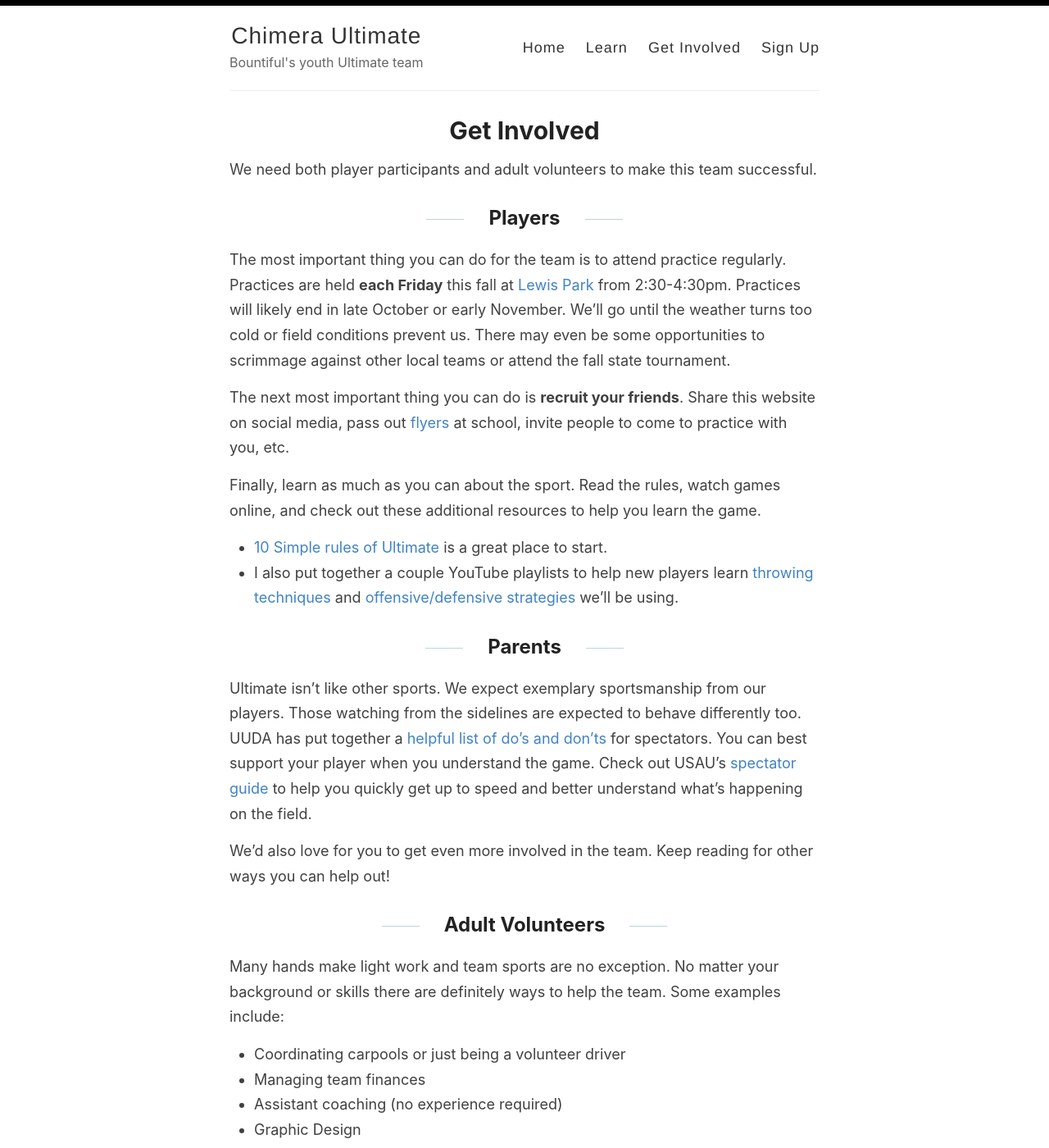
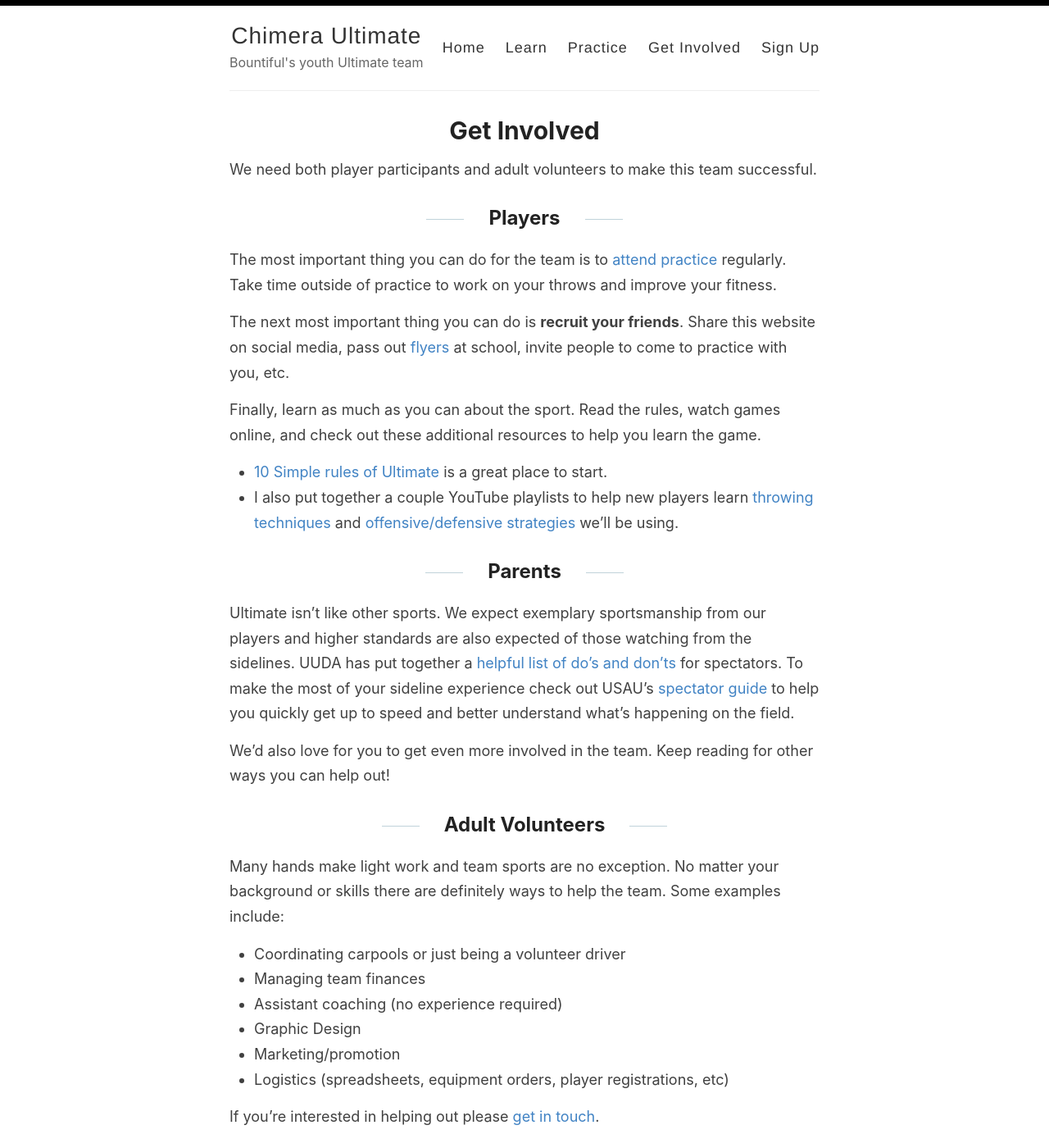
Before and after one commit to outerim/bountiful-ultimate, a Jekyll site: the page built from _pages/participate.md, in a window 1280 px wide and 1400 px high. Shown: the whole window at 82% size. Built offline with Jekyll 4.4.1, drawn with Linux system fonts in a browser that asks for light colours.

Commit message:
Added a practice page

```diff
--- a/_layouts/default.html
+++ b/_layouts/default.html
@@ -29,6 +29,7 @@
             <nav>
               <a href="{{ site.baseurl }}/">Home</a>
               <a href="{{ site.baseurl }}/learn">Learn</a>
+              <a href="{{ site.baseurl }}/practice">Practice</a>
               <a href="{{ site.baseurl }}/get-involved">Get Involved</a>
               <a href="{{ site.baseurl }}/sign-up">Sign Up</a>
             </nav>
--- a/_pages/participate.md
+++ b/_pages/participate.md
@@ -8,7 +8,7 @@ We need both player participants and adult volunteers to make this team successf
 
 ## Players
 
-The most important thing you can do for the team is to attend practice regularly. Practices are held **each Friday** this fall at [Lewis Park](https://goo.gl/maps/ZRvMYVk1CETT7AKm8) from 2:30-4:30pm. Practices will likely end in late October or early November. We'll go until the weather turns too cold or field conditions prevent us. There may even be some opportunities to scrimmage against other local teams or attend the fall state tournament.
+The most important thing you can do for the team is to [attend practice](/practice) regularly. Take time outside of practice to work on your throws and improve your fitness.
 
 The next most important thing you can do is **recruit your friends**. Share this website on social media, pass out [flyers](/files/flyer.pdf) at school, invite people to come to practice with you, etc.
 
@@ -20,7 +20,7 @@ Finally, learn as much as you can about the sport. Read the rules, watch games o
 
 ## Parents
 
-Ultimate isn't like other sports. We expect exemplary sportsmanship from our players. Those watching from the sidelines are expected to behave differently too. UUDA has put together a [helpful list of do's and don'ts](/files/spectator-dos-donts.pdf) for spectators. You can best support your player when you understand the game. Check out USAU's [spectator guide](https://www.usaultimate.org/assets/1/Page/Spectator%20Guide%202016_web.pdf) to help you quickly get up to speed and better understand what's happening on the field.
+Ultimate isn't like other sports. We expect exemplary sportsmanship from our players and higher standards are also expected of those watching from the sidelines. UUDA has put together a [helpful list of do's and don'ts](/files/spectator-dos-donts.pdf) for spectators. To make the most of your sideline experience check out USAU's [spectator guide](https://www.usaultimate.org/assets/1/Page/Spectator%20Guide%202016_web.pdf) to help you quickly get up to speed and better understand what's happening on the field.
 
 We'd also love for you to get even more involved in the team. Keep reading for other ways you can help out!
 
```
Also changed, not shown: _pages/practice.md (added, +19 -0 lines), index.md (+1 -0 lines).
